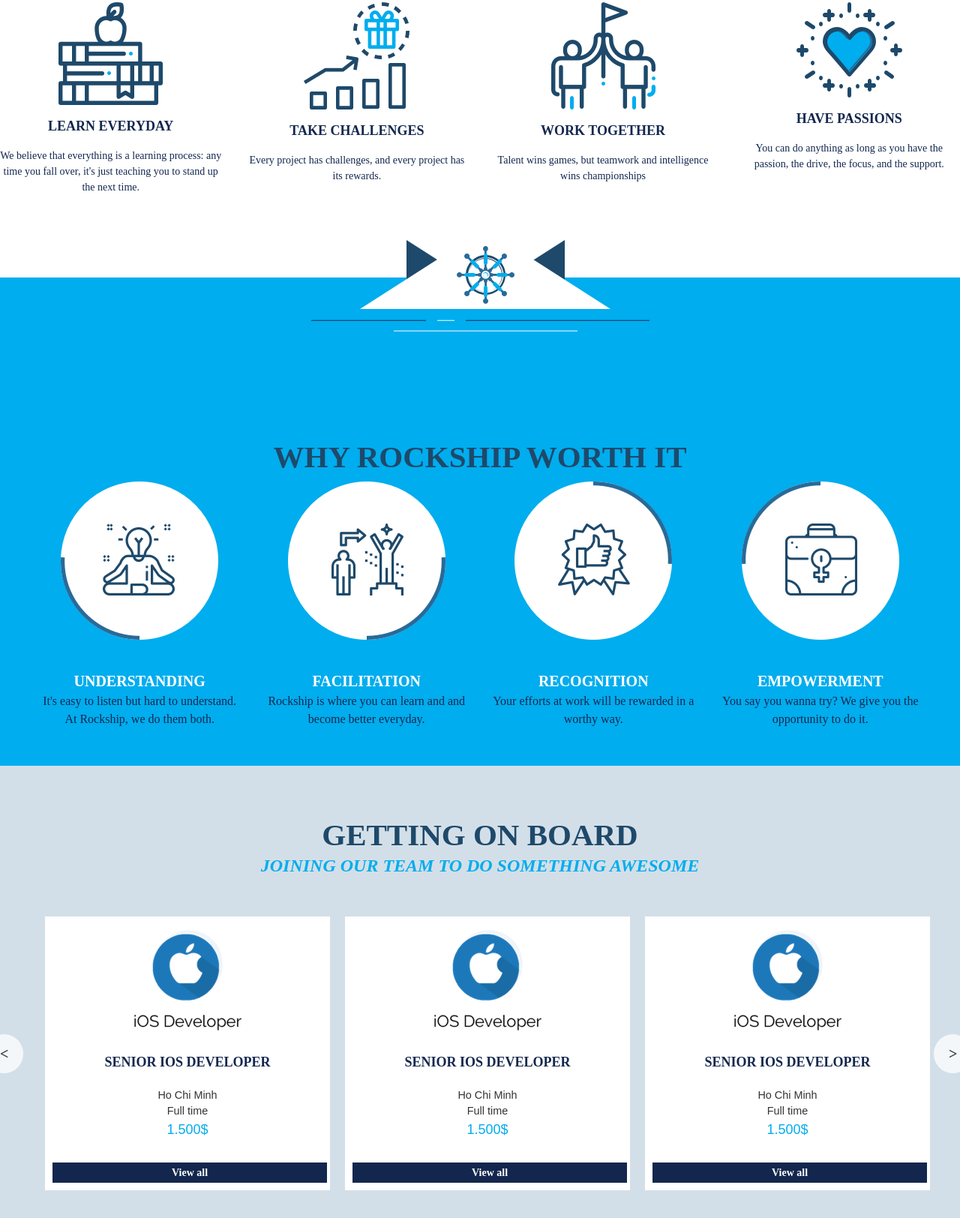
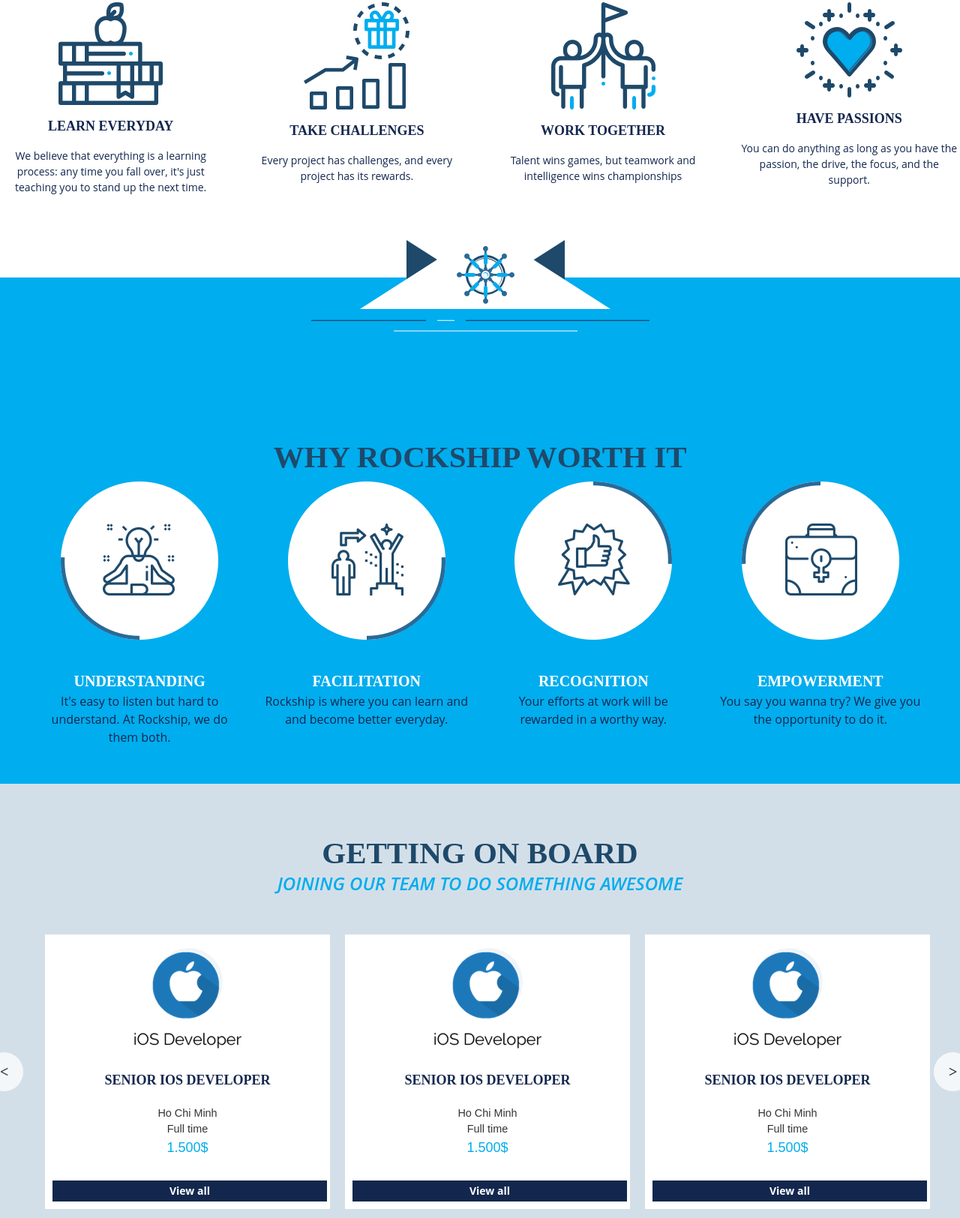
Before and after one commit to son1821996/rockship, a website: page career.html in a window 1280 px wide. Shown: the part 978-2602 px from the top of the page at 75% size. Drawn offline with nearby package versions, Linux system fonts and the light colour scheme; files that its build step writes are made by us from their sources; files whose address does not match are found by name; a web font is replaced by a local one.

Commit message:
Fix loi responsive

```diff
--- a/resources/css/blog.css
+++ b/resources/css/blog.css
@@ -1,12 +1,12 @@
 html {
   box-sizing: border-box;
-  font-family: "OpenSans", sans-serif;
+  font-family: 'Open Sans', sans-serif;
 }
 
 body{
   text-rendering: optimizeLegibility;
   -webkit-font-smoothing: antialiased;
-  font-family: "OpenSans", sans-serif;
+  font-family: 'Open Sans', sans-serif;
 }
 
 .title-blog {
--- a/resources/css/career.css
+++ b/resources/css/career.css
@@ -15,7 +15,7 @@
 }
 
 .sub-title-career{
-  font-family: OpenSans;
+  font-family: 'Open Sans', sans-serif;
   font-size: 24px;
   font-weight: 600;
   font-style: italic;
@@ -58,7 +58,7 @@ section{
 }
 
 .require-job__detail{
-  font-family: OpenSans;
+  font-family: 'Open Sans', sans-serif;
   font-size: 14px;
   text-align: center;
   color: #13274e;
@@ -101,7 +101,7 @@ img.worth-header-image{
 }
 
 .worth-detail{
-  font-family: OpenSans;
+  font-family: 'Open Sans', sans-serif;
   font-size: 16px;
   text-align: center;
   color: #13274e;
@@ -166,7 +166,7 @@ h1 {
   font-size: 14px;
   font-weight: bold;
   color: #ffffff;
-  font-family: OpenSans;
+  font-family: 'Open Sans', sans-serif;
 }
 
 .about-job__view-all a:hover{
--- a/resources/css/common.css
+++ b/resources/css/common.css
@@ -50,7 +50,7 @@ nav {
   color: #ffffff;
   text-decoration: none;
   transition: color .2s;
-  font-family: OpenSans;
+  font-family: 'Open Sans', sans-serif;
   font-size: 14px;
 }
 
--- a/resources/css/contact.css
+++ b/resources/css/contact.css
@@ -75,7 +75,7 @@ textarea::placeholder {
   padding: 5px 60px;
   background-color: #00adee;
   transition: color 0.2s;
-  font-family: OpenSans;
+  font-family: 'Open Sans', sans-serif;
 }
 
 .send:hover {
--- a/resources/css/mystyle.css
+++ b/resources/css/mystyle.css
@@ -63,7 +63,7 @@ body {
 }
 
 .sub-text-image {
-  font-family: OpenSans;
+  font-family: 'Open Sans', sans-serif;
   font-size: 14px;
   line-height: 1.29;
   color: #296a98;
```
Also changed, not shown: vendors/css/common.min.css.
